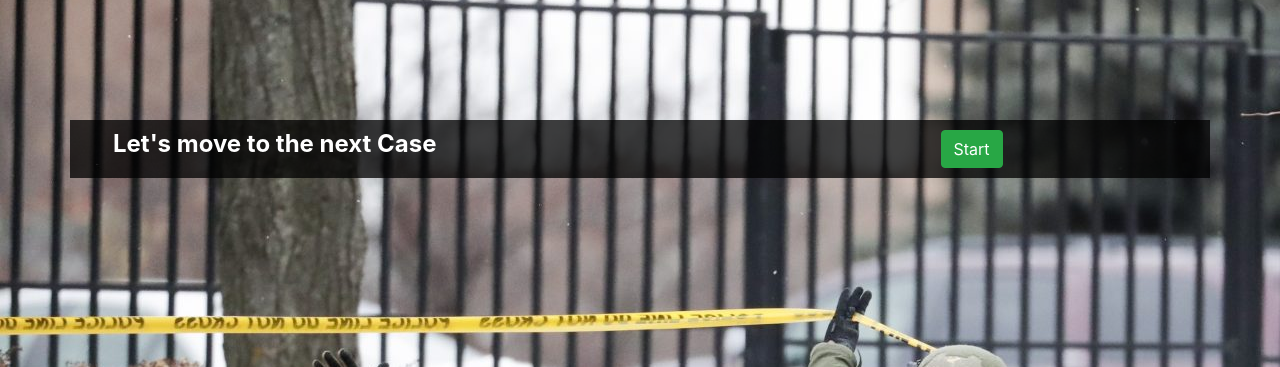
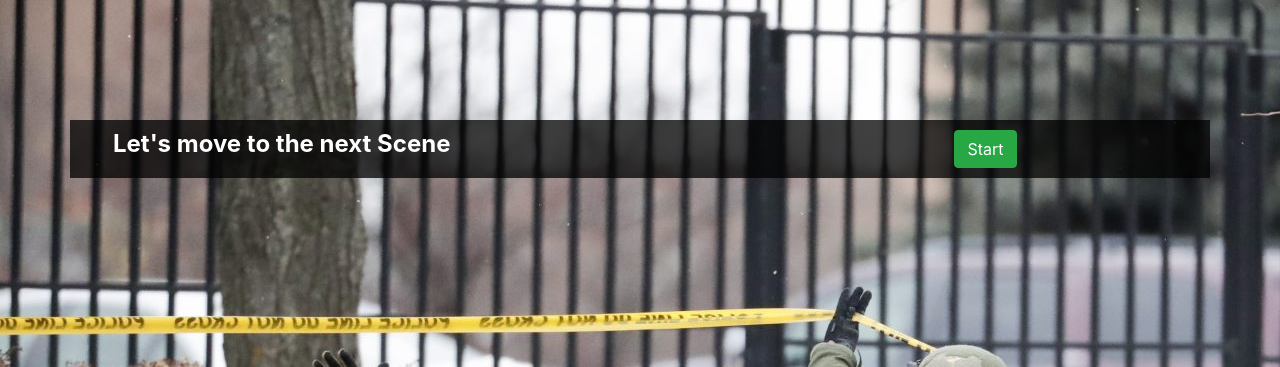
Before and after one commit to ISTE-VESIT-ORG/BakerStreet-2020, a PHP site: page /Conversations/conversation2.php in a window 1280 px wide. Shown: the part 69-436 px from the top of the page. Run offline with PHP 8.4, Linux system fonts and the light colour scheme; some libraries are stand-ins or nearby versions.

Commit message:
conversation updated 2

```diff
--- a/Conversations/conversation0.php
+++ b/Conversations/conversation0.php
@@ -79,7 +79,7 @@
         <div class="row">
             <div id="dialogue-box" class="col-12 row">
                 <h4 class="ml-5"><b>
-                   Let's move to your first Case
+                   Let's move to your first Scene
             </b></h4>
                 <button class="btn btn-success" onclick="change();" style=" position:relative ;left: 45%;">Start</button>
             </div>
--- a/Conversations/conversation1.php
+++ b/Conversations/conversation1.php
@@ -79,7 +79,7 @@
 
             <div id="dialogue-box" class="col-12 row">
             <h4 class="ml-5"><b>
-                   Let's move to the next Case
+                   Let's move to the next Scene
             </b></h4>
                 <button class="btn btn-success" onclick="change();" style=" position:relative ;left: 45%;">Start</button>
             </div>
--- a/Conversations/conversation10.php
+++ b/Conversations/conversation10.php
@@ -79,7 +79,7 @@
 
             <div id="dialogue-box" class="col-12 row">
             <h4 class="ml-5"><b>
-                   Let's move to the next Case
+                   Let's move to the next Scene
             </b></h4>
                 <button class="btn btn-success" onclick="change();" style=" position:relative ;left: 45%;">Start</button>
             </div>
--- a/Conversations/conversation2.php
+++ b/Conversations/conversation2.php
@@ -79,7 +79,7 @@
 
             <div id="dialogue-box" class="col-12 row">
             <h4 class="ml-5"><b>
-                   Let's move to the next Case
+                   Let's move to the next Scene
             </b></h4>
                 <button class="btn btn-success" onclick="change();" style=" position:relative ;left: 45%;">Start</button>
             </div>
--- a/Conversations/conversation3.php
+++ b/Conversations/conversation3.php
@@ -80,7 +80,7 @@
             <div id="dialogue-box" class="col-12 row">
             <div id="dialogue-box" class="col-12 row">
             <h4 class="ml-5"><b>
-                   Let's move to the next Case
+                   Let's move to the next Scene
             </b></h4>
                 <button class="btn btn-success" onclick="change();" style=" position:relative ;left: 45%;">Start</button>
             </div>
--- a/Conversations/conversation4.php
+++ b/Conversations/conversation4.php
@@ -81,7 +81,7 @@
 
             <div id="dialogue-box" class="col-12 row">
             <h4 class="ml-5"><b>
-                   Let's move to the next Case
+                   Let's move to the next Scene
             </b></h4>
                 <button class="btn btn-success" onclick="change();" style=" position:relative ;left: 45%;">Start</button>
             </div>
--- a/Conversations/conversation5.php
+++ b/Conversations/conversation5.php
@@ -78,7 +78,7 @@
 
             <div id="dialogue-box" class="col-12 row ">
             <h4 class="ml-5"><b>
-                   Let's move to the next Case
+                   Let's move to the next Scene
             </b></h4>
                 <button class="btn btn-success" onclick="change();" style=" position:relative ;left: 45%;">Start</button>
             </div>
--- a/Conversations/conversation6.php
+++ b/Conversations/conversation6.php
@@ -79,7 +79,7 @@
 
             <div id="dialogue-box" class="col-12 row">
                 <h4 class="ml-5"><b>
-                   Let's move to the next Case
+                   Let's move to the next Scene
             </b></h4>
                 <button class="btn btn-success" onclick="change();" style=" position:relative ;left: 45%;">Start</button>
             </div>
--- a/Conversations/conversation8.php
+++ b/Conversations/conversation8.php
@@ -78,7 +78,7 @@
 
             <div id="dialogue-box" class="col-12 row">
             <h4 class="ml-5"><b>
-                   Let's move to the next Case
+                   Let's move to the next Scene
             </b></h4>
                 <button class="btn btn-success" onclick="change();" style=" position:relative ;left: 45%;">Start</button>
             </div>
```
